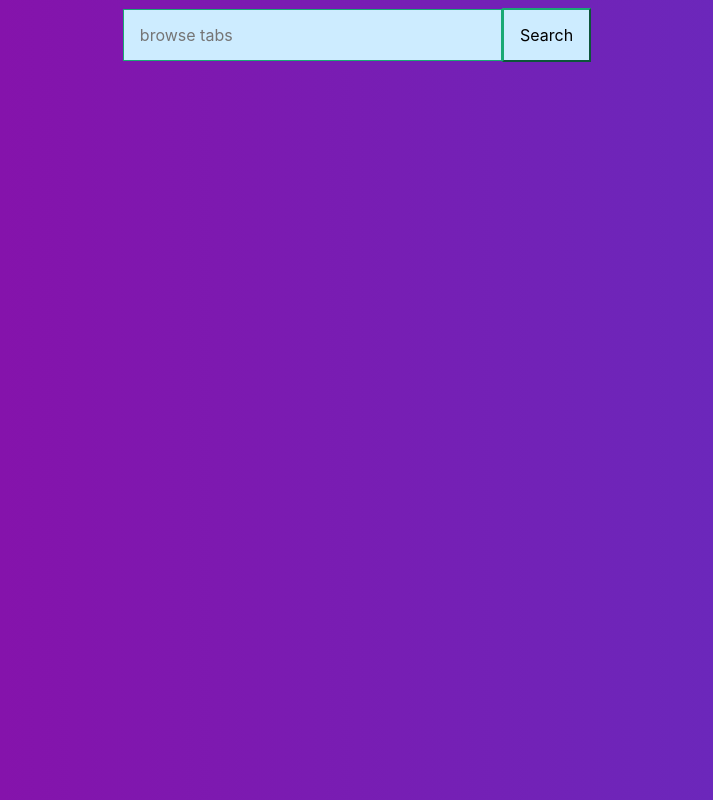
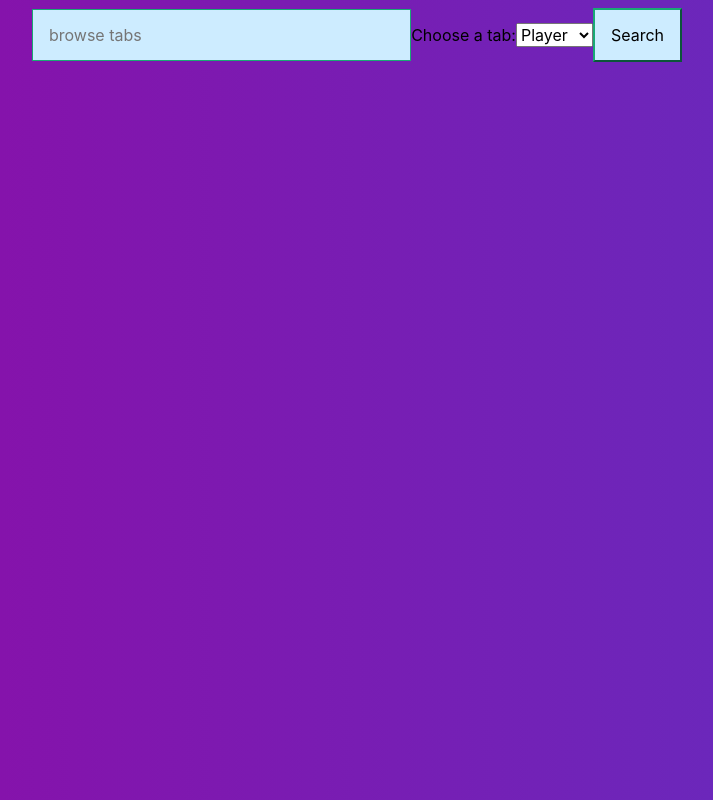
Before and after one commit to dkida/TabBrowser, a React (Create React App) app: page / in a window 1280 px wide. Shown: the whole page, without its empty margins (283-996 px from the left). Built offline with nearby package versions, Linux system fonts and the light colour scheme.

Commit message:
Added a list of songs, filtering and ugly styles

```diff
--- a/src/App.js
+++ b/src/App.js
@@ -1,12 +1,14 @@
 import React, {Component}from 'react';
 import './App.css';
 import SearchBox from './components/SearchBox';
+import TableOfSongs from './components/tableOfSongs';
 
 class App extends Component {
   constructor() {
     super();
     this.state = {
       pattern: '',
+      typeOfTab: '',
       listOfSongs: []
     }
   }
@@ -16,19 +18,26 @@ onSearchChange = (event) => {
 }
 onButtonSubmit = () => {
   //https://cors-anywhere.herokuapp.com/
+  const element = document.getElementById("tabs");
   fetch(`http://www.songsterr.com/a/ra/songs.json?pattern=${this.state.pattern}`, {
-    method: 'get',
+    method: 'get'
   })
     .then(response => response.json())
     .then(songs => this.setState({ listOfSongs: songs }))
     .catch(err => console.log(err))
-    console.log(this.state.listOfSongs.length)
+    this.setState({ typeOfTab: element.options[element.selectedIndex].value});
+    console.log("log: ", this.state.typeOfTab);
+}
+
+onSelectChange = (event) => {
+  //this.setState({ typeOfTab: event.target.value });
 }
 
   render() {
     return(
       <div className='tc'>
-        <SearchBox searchChange={this.onSearchChange} buttonSubmit={this.onButtonSubmit}/>
+        <SearchBox onSearchChange={this.onSearchChange} onButtonSubmit={this.onButtonSubmit} onSelectChange={this.onSelectChange}/>
+        <TableOfSongs songs={this.state.listOfSongs} tab={this.state.typeOfTab}/>
       </div>
     );
   }
--- a/src/components/SearchBox.js
+++ b/src/components/SearchBox.js
@@ -1,10 +1,17 @@
 import React from 'react';
 
-const SearchBox = ({ searchChange, buttonSubmit }) => {
+const SearchBox = ({ onSearchChange, onButtonSubmit, onSelectChange }) => {
     return (
         <div className='pa2'>
-            <input className='pa3 ba b--green w-30 bg-lightest-blue' type='text' placeholder='browse tabs' onChange={searchChange}/>
-            <button className="pa3 grow b--green link bg-lightest-blue" onClick={buttonSubmit}>Search</button>
+            <input className='pa3 ba b--green w-30 bg-lightest-blue' type='text' placeholder='browse tabs' onChange={onSearchChange}/>
+            <label htmlFor="tabs">Choose a tab:</label>
+            <select id="tabs" onChange={onSelectChange}>
+                <option value="PLAYER">Player</option>
+                <option value="TEXT_GUITAR_TAB">Guitar</option>
+                <option value="CHORDS">Chords</option>
+                <option value="TEXT_BASS_TAB">Bass</option>
+            </select>
+            <button className="pa3 grow b--green link bg-lightest-blue" onClick={onButtonSubmit}>Search</button>
         </div>
     );
 }
--- /dev/null
+++ b/src/components/Song.js
@@ -0,0 +1,11 @@
+import React from 'react';
+
+const Song = ({ artist, title, avaibleTabs }) => {
+    return (
+        <div>
+            <p>{artist}, {title}, {avaibleTabs.join(', ')}</p>
+        </div>
+    );
+}
+
+export default Song;
--- /dev/null
+++ b/src/components/tableOfSongs.js
@@ -0,0 +1,28 @@
+import React from 'react';
+import Song from './Song';
+
+const TableOfSongs = ({ songs, tab }) => {
+    return (
+        <div>
+            {
+                songs.map((song, i) => {
+                    if (songs[i].tabTypes.includes(tab)) {
+                        return (
+                            <div>
+                                <Song
+                                    artist={songs[i].artist.name}
+                                    title={songs[i].title}
+                                    avaibleTabs={songs[i].tabTypes}
+                                />
+                            </div>
+                        );
+                    } else {
+                        i++;
+                    }
+                })
+            }
+        </div>
+    );
+}
+
+export default TableOfSongs;
```
Also changed, not shown: 1 other file (tests, documents, lock files or other folders).
